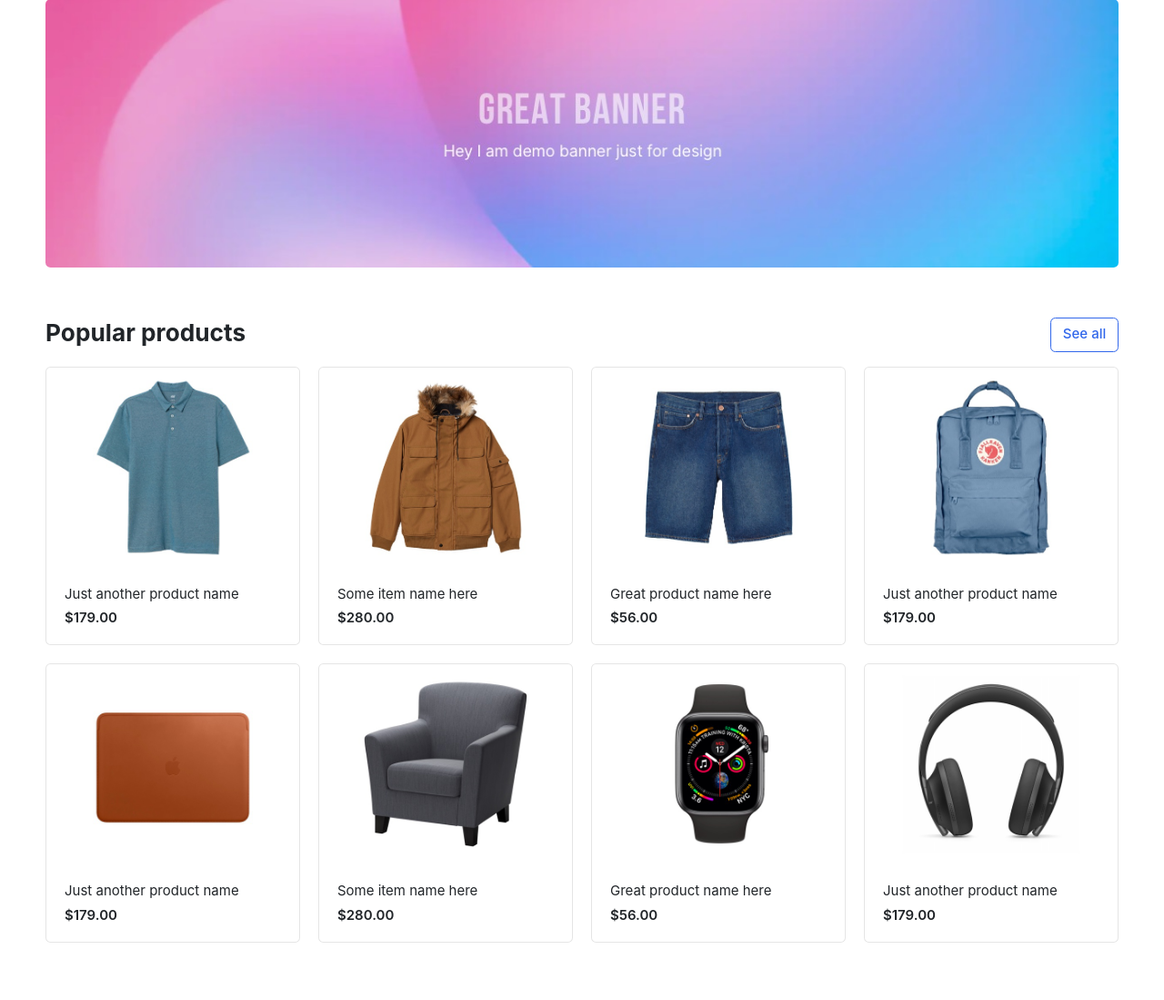
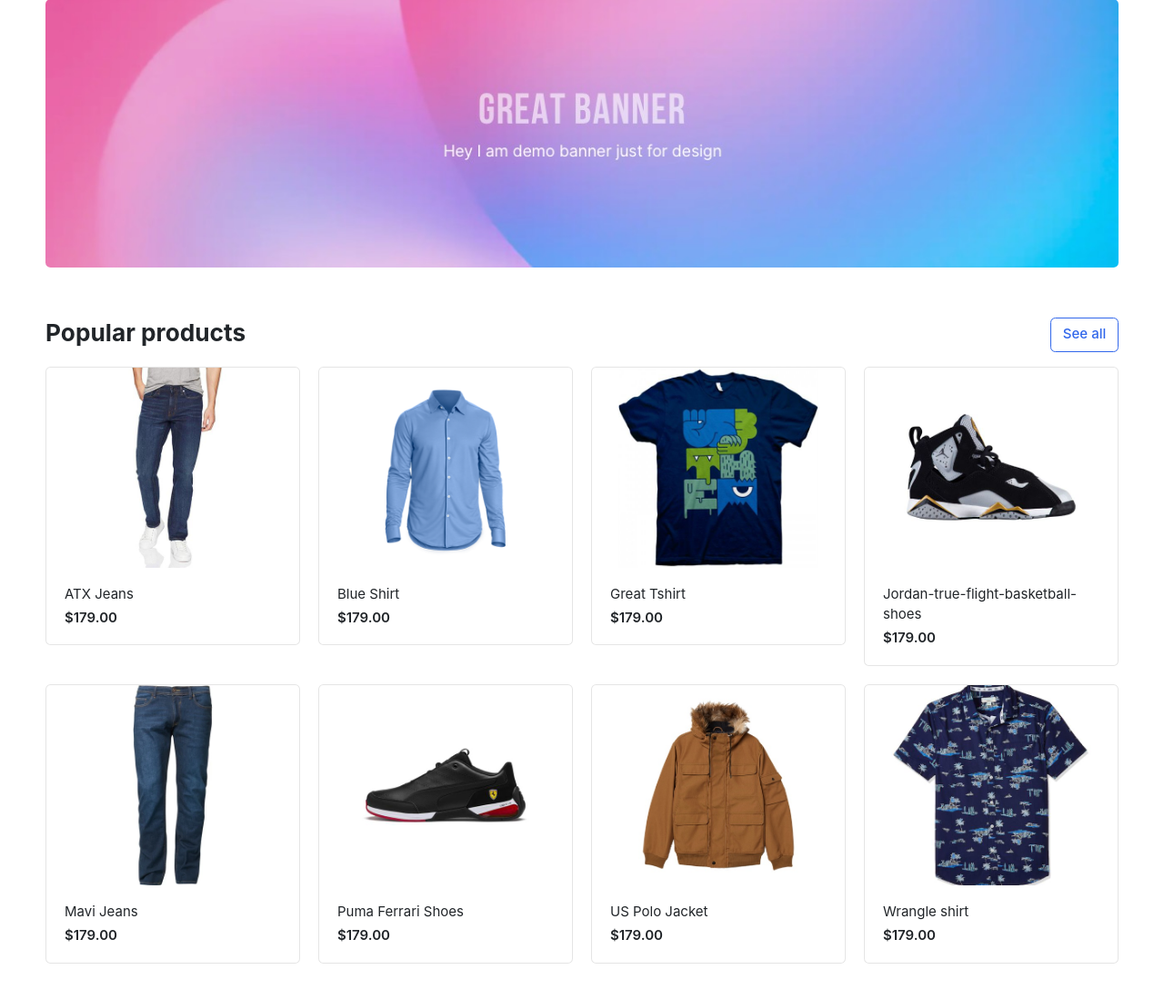
Before and after one commit to harry18121911/DjangoEcommerce, a Django app: page / in a window 1280 px wide. Shown: the part 139-1238 px from the top of the page at 91% size. Before the commit the page ends 1175 px from the top, so only its background shows below. Run offline with Django 5.2, Linux system fonts and the light colour scheme; data comes from the database, SQL or seed files in the repository; both versions use the stored data as it was after the commit; some libraries are stand-ins or nearby versions; some web fonts are replaced.

Commit message:
Display products in homepage implemented

```diff
--- a/category/models.py
+++ b/category/models.py
@@ -1,8 +1,6 @@
 from django.db import models
 
 # Create your models here.
-
-
 
 class Category(models.Model):
     category_name = models.CharField(max_length=50, unique=True)
--- a/djangoecommerce/views.py
+++ b/djangoecommerce/views.py
@@ -1,4 +1,11 @@
 from django.shortcuts import render
+from store.models import Product
 
 def home(request):
-    return render(request,'home.html')
+    products = Product.objects.all().filter(is_available=True)
+
+    context = {
+        "products":products,
+    }
+
+    return render(request,'home.html',context)
--- a/store/admin.py
+++ b/store/admin.py
@@ -5,6 +5,6 @@ from .models import Product
 
 class ProductAdmin(admin.ModelAdmin):
     list_display= ("product_name", "price", "stock", "category", "modified_date","is_available")
-    prepopulated_Fields = {"slug": ('product_name',)}
+    prepopulated_fields = {"slug": ('product_name',)}
 
 admin.site.register(Product,ProductAdmin)
--- a/templates/home.html
+++ b/templates/home.html
@@ -25,78 +25,19 @@
 
 
 <div class="row">
+	{% for product in products %}
+
 	<div class="col-md-3">
 		<div class="card card-product-grid">
-							<a href="./product-detail.html" class="img-wrap"> <img src="{% static 'images/items/1.jpg' %}"> </a>
+					<a href="./product-detail.html" class="img-wrap"> <img src="{{product.images.url}}"> </a>
 			<figcaption class="info-wrap">
-				<a href="./product-detail.html" class="title">Just another product name</a>
+						<a href="./product-detail.html" class="title">{{product.product_name}}</a>
 				<div class="price mt-1">$179.00</div> <!-- price-wrap.// -->
 			</figcaption>
 		</div>
 	</div> <!-- col.// -->
-	<div class="col-md-3">
-		<div class="card card-product-grid">
-							<a href="./product-detail.html" class="img-wrap"> <img src="{% static 'images/items/2.jpg' %}"> </a>
-			<figcaption class="info-wrap">
-				<a href="./product-detail.html" class="title">Some item name here</a>
-				<div class="price mt-1">$280.00</div> <!-- price-wrap.// -->
-			</figcaption>
-		</div>
-	</div> <!-- col.// -->
-	<div class="col-md-3">
-		<div class="card card-product-grid">
-							<a href="./product-detail.html" class="img-wrap"> <img src="{% static 'images/items/3.jpg' %}"> </a>
-			<figcaption class="info-wrap">
-				<a href="./product-detail.html" class="title">Great product name here</a>
-				<div class="price mt-1">$56.00</div> <!-- price-wrap.// -->
-			</figcaption>
-		</div>
-	</div> <!-- col.// -->
-	<div class="col-md-3">
-		<div class="card card-product-grid">
-							<a href="./product-detail.html" class="img-wrap"> <img src="{% static 'images/items/4.jpg' %}"> </a>
-			<figcaption class="info-wrap">
-				<a href="./product-detail.html" class="title">Just another product name</a>
-				<div class="price mt-1">$179.00</div> <!-- price-wrap.// -->
-			</figcaption>
-		</div>
-	</div> <!-- col.// -->
-	<div class="col-md-3">
-		<div class="card card-product-grid">
-							<a href="./product-detail.html" class="img-wrap"> <img src="{% static 'images/items/5.jpg' %}"> </a>
-			<figcaption class="info-wrap">
-				<a href="./product-detail.html" class="title">Just another product name</a>
-				<div class="price mt-1">$179.00</div> <!-- price-wrap.// -->
-			</figcaption>
-		</div>
-	</div> <!-- col.// -->
-	<div class="col-md-3">
-		<div class="card card-product-grid">
-							<a href="./product-detail.html" class="img-wrap"> <img src="{% static 'images/items/6.jpg' %}"> </a>
-			<figcaption class="info-wrap">
-				<a href="./product-detail.html" class="title">Some item name here</a>
-				<div class="price mt-1">$280.00</div> <!-- price-wrap.// -->
-			</figcaption>
-		</div>
-	</div> <!-- col.// -->
-	<div class="col-md-3">
-		<div class="card card-product-grid">
-							<a href="./product-detail.html" class="img-wrap"> <img src="{% static 'images/items/7.jpg' %}"> </a>
-			<figcaption class="info-wrap">
-				<a href="./product-detail.html" class="title">Great product name here</a>
-				<div class="price mt-1">$56.00</div> <!-- price-wrap.// -->
-			</figcaption>
-		</div>
-	</div> <!-- col.// -->
-	<div class="col-md-3">
-		<div class="card card-product-grid">
-							<a href="./product-detail.html" class="img-wrap"> <img src="{% static 'images/items/9.jpg' %}"> </a>
-			<figcaption class="info-wrap">
-				<a href="./product-detail.html" class="title">Just another product name</a>
-				<div class="price mt-1">$179.00</div> <!-- price-wrap.// -->
-			</figcaption>
-		</div>
-	</div> <!-- col.// -->
+
+	{% endfor %}
 </div> <!-- row.// -->
 
 </div><!-- container // -->
```
Also changed, not shown: db.sqlite3, media/photo/products/ATX-Jeans.jpg (added), media/photo/products/Blue-Shirt.jpg (added), media/photo/products/Great-Tshirt.jpg (added), media/photo/products/Mavi_jeans.jpg (added), media/photo/products/Puma-Ferrari-Shoes.jpg (added), media/photo/products/US-Polo-Jacket.jpg (added), media/photo/products/jordan-true-flight-basketball-shoes.jpg (added), media/photo/products/shirts.jpg (added), media/photos/categories/Blue-Shirt.jpg (added), media/photos/categories/Great-Tshirt.jpg (added), media/photos/categories/jackets.jpg (added), media/photos/categories/jeans.jpg (added), media/photos/categories/shoes.png (added).
